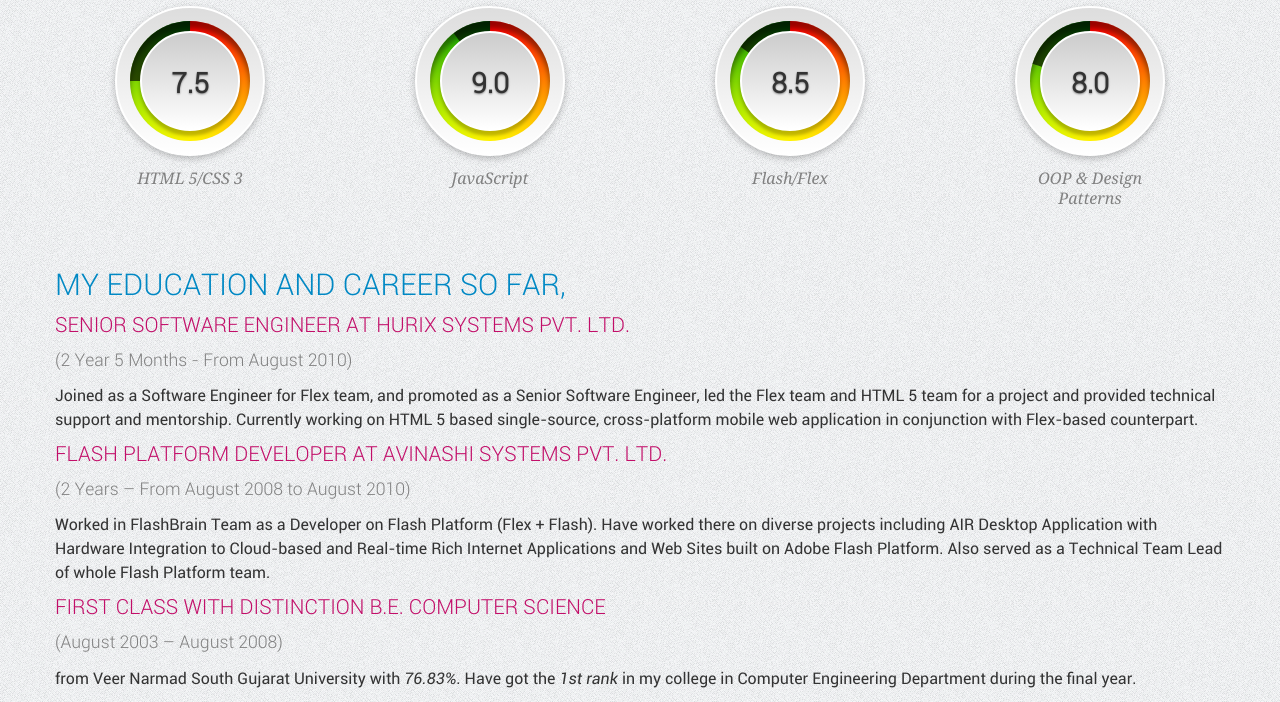
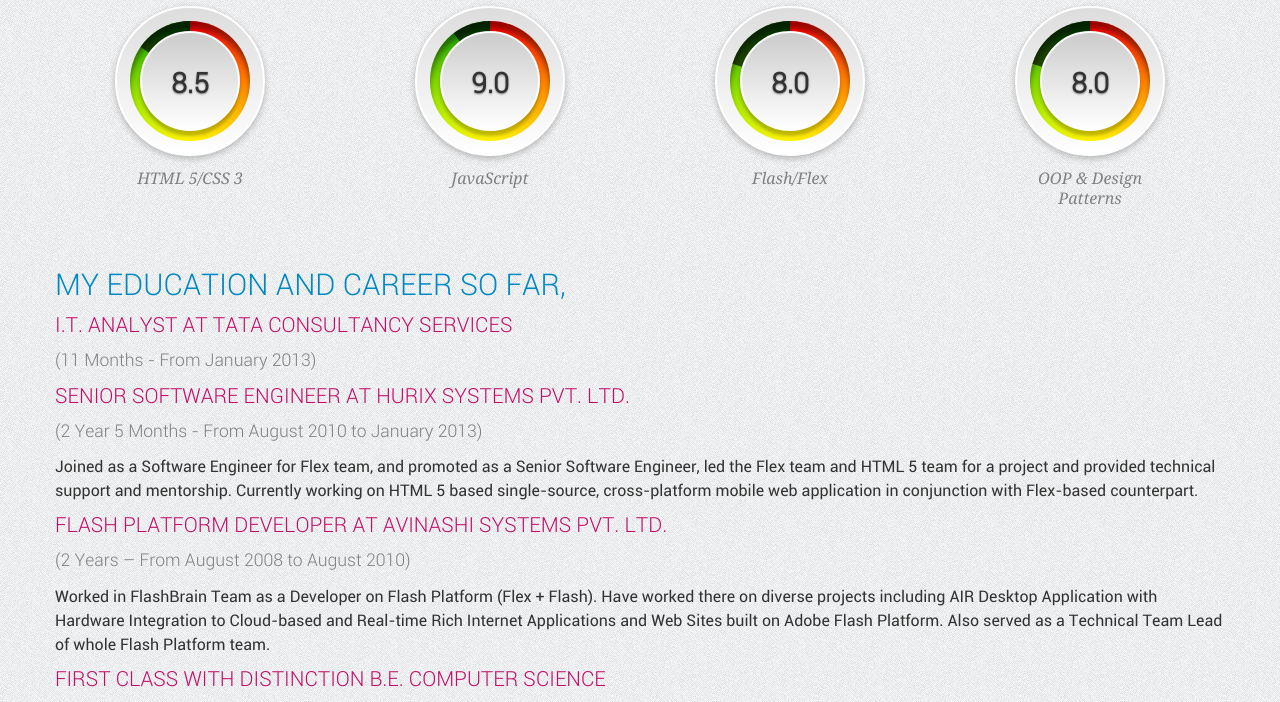
Before and after one commit to tanmaypatel/v2.tanmaypatel.com, a website: page index.html in a window 1280 px wide. Shown: the part 621-1323 px from the top of the page. Drawn offline with Linux system fonts and the light colour scheme.

Commit message:
Updated Working Experience

```diff
--- a/index.html
+++ b/index.html
@@ -118,7 +118,7 @@
 		<li class="span3">
 			<div class="skillInformationWrapper">
 				<span class="skill">HTML 5/CSS 3</span>
-				<span class="rating value_7_5">7.5</span>
+				<span class="rating value_8_5">8.5</span>
 				<span class="maxRating">10</span>
 				<span class="skillDescription"> </span>
 			</div>
@@ -134,7 +134,7 @@
 		<li class="span3">
 			<div class="skillInformationWrapper">
 				<span class="skill">Flash/Flex</span>
-				<span class="rating value_8_5">8.5</span>
+				<span class="rating value_8_0">8.0</span>
 				<span class="maxRating">10</span>
 				<span class="skillDescription"> </span>
 			</div>
@@ -156,10 +156,19 @@
 	<h2 class="sectionHeading">My education and career so far,</h2>
 
 	<div class="experienceWrapper">
+		<h4><span class="designation">I.T. Analyst</span> at <span class="organization">Tata Consultancy Services</span>
+		</h4>
+
+		<p class="timeDuration">(11 Months - From January 2013)</p>
+
+		<p class="description"></p>
+	</div>
+
+	<div class="experienceWrapper">
 		<h4><span class="designation">Senior Software Engineer</span> at <span class="organization">Hurix Systems Pvt. Ltd.</span>
 		</h4>
 
-		<p class="timeDuration">(2 Year 5 Months - From August 2010)</p>
+		<p class="timeDuration">(2 Year 5 Months - From August 2010 to January 2013)</p>
 
 		<p class="description">Joined as a Software Engineer for Flex team, and promoted as a Senior Software Engineer,
 			led the Flex team and HTML 5 team for a project and provided technical support and mentorship. Currently
```
